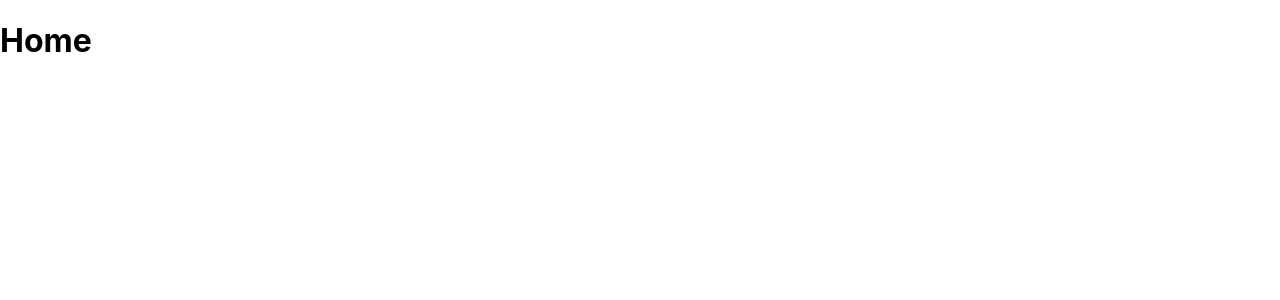
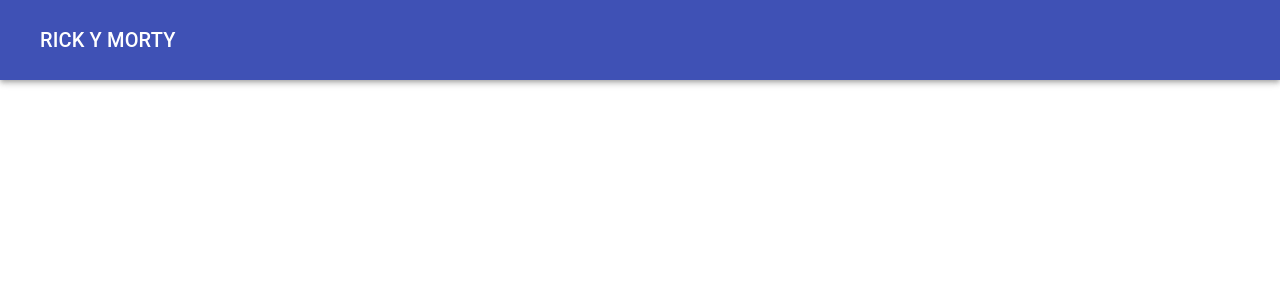
Before and after one commit to AiledViv20/RickyMorty, a React (Create React App) app: page / in a window 1280 px wide. Shown: the top 300 px of the page. Built offline with nearby package versions, Linux system fonts and the light colour scheme.

Commit message:
added header

```diff
--- a/src/components/Header.js
+++ b/src/components/Header.js
@@ -0,0 +1,37 @@
+import React from 'react';
+import {
+    makeStyles,
+    AppBar,
+    Toolbar,
+    Typography,
+} from '@material-ui/core';
+
+const useStyles = makeStyles((theme) => ({
+    root: {
+        flexGrow: 1,
+    },
+    menuButton: {
+        marginRight: theme.spacing(2),
+    },
+    size: {
+        padding: '1rem'
+    },
+}));
+
+const Header = () => {
+    const classes = useStyles();
+
+    return (
+        <div className={classes.root}>
+            <AppBar position="static"className={classes.size} >
+                <Toolbar variant="dense">
+                    <Typography variant="h6" color="inherit">
+                        RICK Y MORTY
+                    </Typography>
+                </Toolbar>
+            </AppBar>
+        </div>
+    );
+}
+
+export default Header;
--- a/src/page/Home.js
+++ b/src/page/Home.js
@@ -1,9 +1,12 @@
-import React from 'react';
+import React, { Fragment } from 'react';
 import Header from '../components/Header';
 
 const Home = () => {
+
     return (
-        <h1>Home</h1>
+        <Fragment>
+            <Header />
+        </Fragment>
     );
 }
 
```
